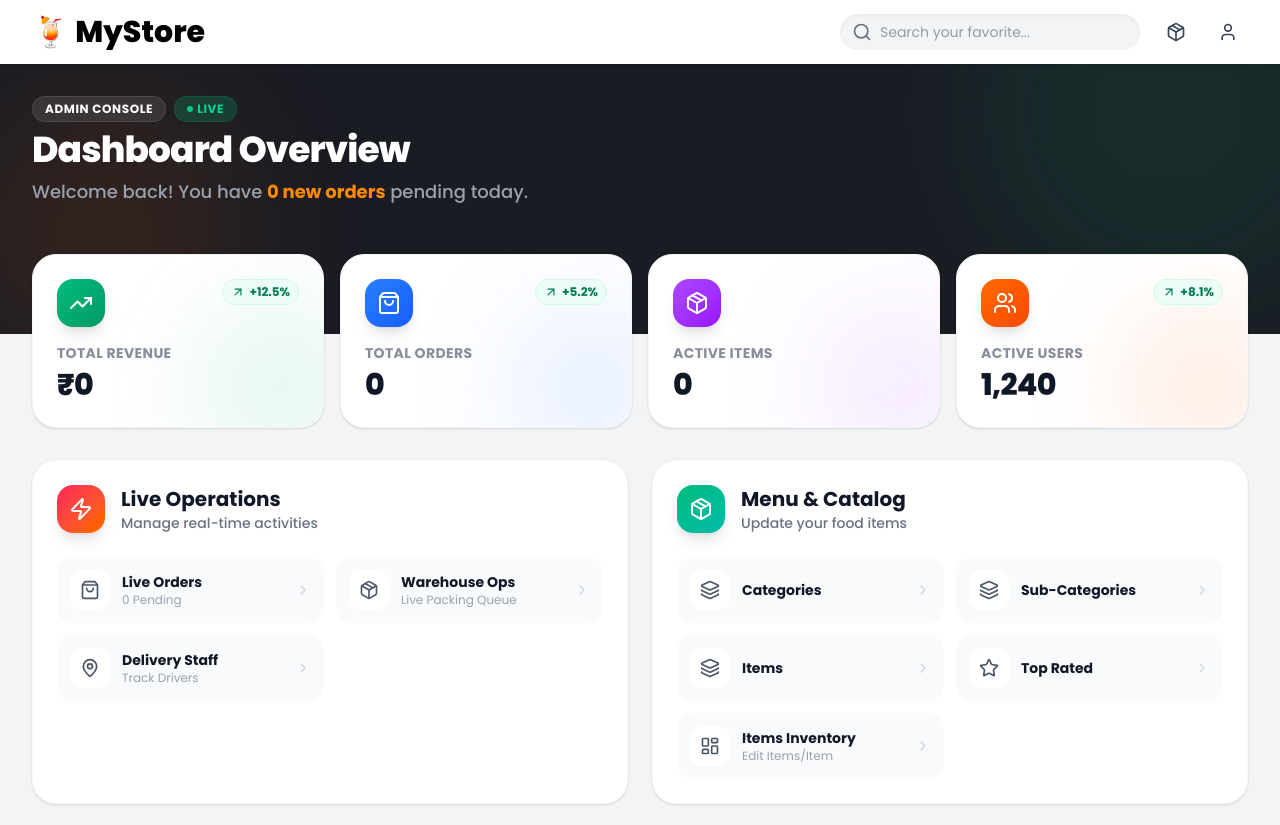
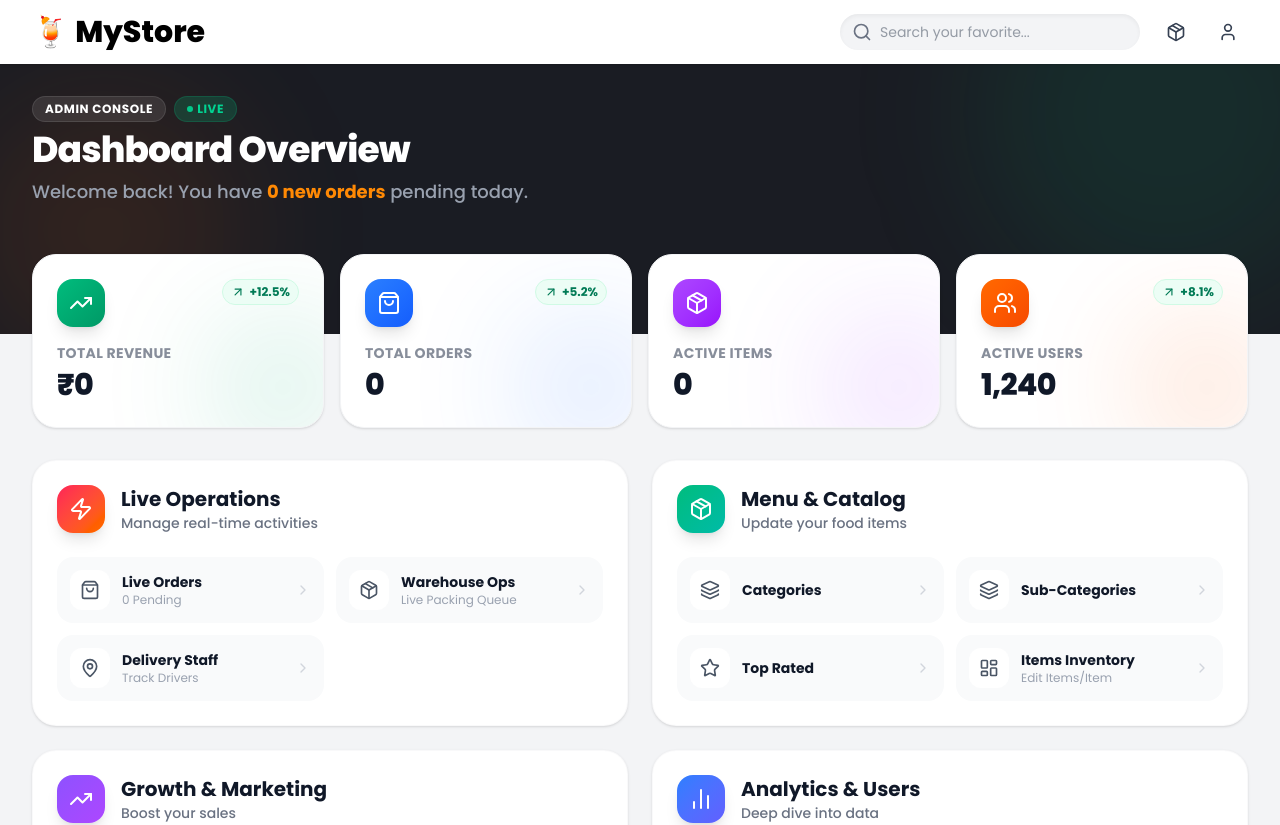
Before and after one commit to wealthZoneai/alcoholAdmin, a React (Vite) app: page /admin-dashboard in a window 1280 px wide. Shown: the top 825 px of the page. Built offline with nearby package versions, Linux system fonts and the light colour scheme; sample sign-in values are in the browser's storage.

Commit message:
AdminDashboard

```diff
--- a/src/pages/Admin/AdminDashboard.tsx
+++ b/src/pages/Admin/AdminDashboard.tsx
@@ -111,7 +111,6 @@ const AdminDashboard = () => {
             items: [
                 { label: "Categories", path: "/admin/categories", icon: <Layers size={20} /> },
                 { label: "Sub-Categories", path: "/admin/sub-categories", icon: <Layers size={20} /> },
-                { label: "Items", path: "/admin/items", icon: <Layers size={20} /> },
 
                 // { label: "Food Inventory", subLabel: "Edit Items/Stock", path: "/admin/inventory", icon: <LayoutDashboard size={20} /> },
                 { label: "Top Rated", path: "/admin/top-rated", icon: <Star size={20} /> },
```
